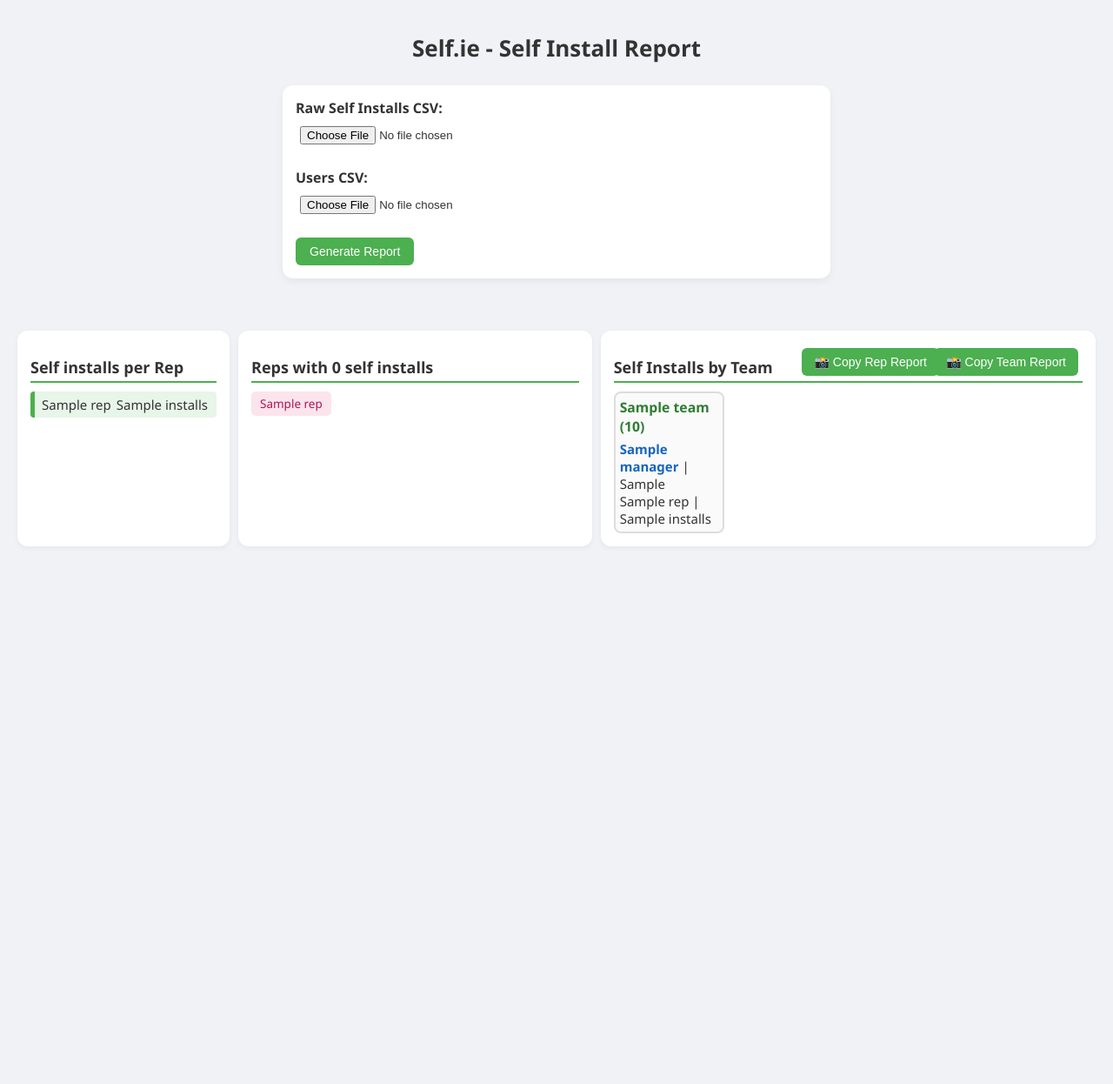
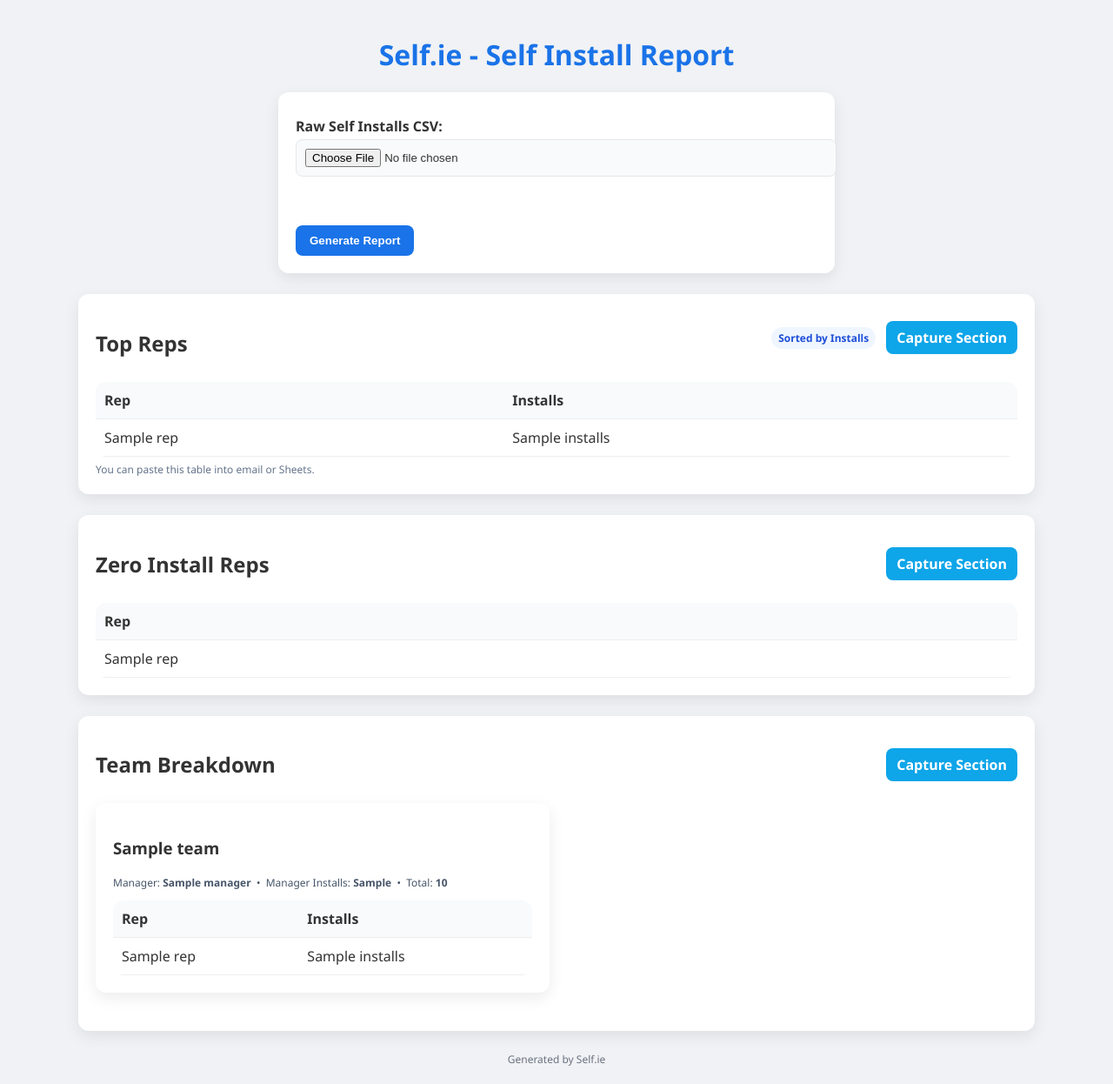
Before and after one commit to daniel-yesa/self.ie, a Flask app: template templates/index.html in a window 1280 px wide. Shown: the whole page at 87% size. Before the commit the page ends 628 px from the top, so only its background shows below. Run offline with Flask 3, Linux system fonts and the light colour scheme; the template is opened without the code that fills it: most values are stand-ins (such as "Sample title", 1, 10 or a date in 2020).

Commit message:
Update index.html

```diff
--- a/templates/index.html
+++ b/templates/index.html
@@ -16,168 +16,148 @@
 
         h1 {
             text-align: center;
-            margin-bottom: 25px;
-            font-size: 26px;
-        }
-
-        h2 {
-            margin-bottom: 10px;
-            border-bottom: 2px solid #4CAF50;
-            padding-bottom: 4px;
-            font-size: 18px;
+            color: #1a73e8;
+            font-weight: 700;
         }
 
         .upload-form {
-            background: white;
-            padding: 15px;
+            background: #fff;
+            padding: 20px;
             border-radius: 12px;
-            margin-bottom: 20px;
-            box-shadow: 0 4px 10px rgba(0,0,0,0.05);
+            box-shadow: 0 6px 18px rgba(0,0,0,0.08);
             max-width: 600px;
-            margin-left: auto;
-            margin-right: auto;
+            margin: 0 auto 24px auto;
         }
 
-        .upload-form label {
-            font-weight: bold;
+        label {
+            display: inline-block;
+            margin: 8px 0 4px;
+            font-weight: 600;
         }
 
-        .upload-form input[type="file"] {
-            margin-top: 5px;
-            padding: 5px;
+        input[type="file"] {
+            display: block;
+            width: 100%;
+            padding: 10px;
+            background: #f9fafb;
+            border: 1px solid #e5e7eb;
+            border-radius: 8px;
         }
 
-        .upload-form button {
-            background: #4CAF50;
+        button[type="submit"] {
+            background: #1a73e8;
             color: white;
             border: none;
-            padding: 8px 16px;
-            font-size: 14px;
-            border-radius: 6px;
+            padding: 10px 16px;
+            border-radius: 8px;
+            margin-top: 12px;
             cursor: pointer;
-            transition: background 0.2s ease-in-out;
+            font-weight: 600;
         }
 
-        .upload-form button:hover {
-            background: #43a047;
+        .error {
+            color: #b91c1c;
+            background: #fee2e2;
+            border: 1px solid #fecaca;
+            padding: 10px;
+            border-radius: 8px;
+            max-width: 600px;
+            margin: 16px auto;
         }
 
-        .report-container {
-            display: grid;
-            grid-template-columns: 0.6fr 1fr 1.4fr;
-            gap: 10px;
-            margin-top: 60px; /* Space for button */
+        .results {
+            max-width: 1100px;
+            margin: 0 auto;
         }
 
-        .section-1,
-        .section-2,
-        .section-3 {
-            background: white;
-            padding: 15px;
+        .section {
+            background: #fff;
+            padding: 20px;
             border-radius: 12px;
-            box-shadow: 0 2px 6px rgba(0,0,0,0.05);
-            font-size: 15px;
-
+            box-shadow: 0 6px 18px rgba(0,0,0,0.08);
+            margin-bottom: 24px;
         }
 
-        /* Top reps highlight */
-        .highlight {
-            border-left: 5px solid #4CAF50;
-            padding: 5px 8px;
-            border-radius: 4px;
-            margin-bottom: 4px;
-            font-weight: 500;
+        .grid {
+            display: grid;
+            grid-template-columns: 1fr 1fr;
+            gap: 16px;
+        }
+
+        table {
+            width: 100%;
+            border-collapse: collapse;
+            border-radius: 12px;
+            overflow: hidden;
+        }
+
+        th, td {
+            padding: 10px;
+            border-bottom: 1px solid #eee;
+            text-align: left;
+        }
+
+        th {
+            background: #f8fafc;
+        }
+
+        .badge {
+            display: inline-block;
+            font-size: 12px;
+            padding: 4px 8px;
+            border-radius: 9999px;
+            background: #eff6ff;
+            color: #1d4ed8;
+            font-weight: 600;
+        }
+
+        .capture-btn {
+            display: inline-block;
+            background: #0ea5e9;
+            color: white;
+            padding: 8px 12px;
+            border-radius: 8px;
+            text-decoration: none;
+            cursor: pointer;
+            font-weight: 600;
+        }
+
+        .controls {
+            display: flex;
+            gap: 12px;
+            margin-bottom: 12px;
+            align-items: center;
+        }
+
+        .spacer {
+            height: 8px;
+        }
+
+        .section-title {
             display: flex;
             justify-content: space-between;
-            padding-right: 10px; /* optional for spacing */
+            align-items: center;
         }
 
-        .highlight.green {
-            background: #e8f5e9;
-        }
-        .highlight.white {
-            background: white;
-            border-left: 5px solid #ccc;
+        .note {
+            font-size: 12px;
+            color: #475569;
         }
 
-        .rep-name {
-            white-space: nowrap;
+        .footer {
+            text-align: center;
+            color: #6b7280;
+            font-size: 12px;
+            margin-top: 24px;
         }
 
-        .rep-installs {
-            text-align: right;
-            min-width: 30px; /* keeps numbers aligned */
+        .download-hint {
+            font-size: 12px;
+            color: #64748b;
+            margin-top: 6px;
         }
 
-        /* Zero installs list */
-        .zero-list {
-            display: flex;
-            flex-wrap: wrap;
-            gap: 8px;
-        }
-
-        .zero-item {
-            background: #fce4ec;
-            color: #ad1457;
-            padding: 5px 10px;
-            border-radius: 5px;
-            font-size: 0.9em;
-            font-weight: 500;
-            white-space: nowrap;
-        }
-
-        /* Team breakdown - 4 columns */
-        .team-grid {
-            display: grid;
-            grid-template-columns: repeat(4, 1fr);
-            gap: 10px;
-        }
-        .team-block {
-            background: #fafafa;
-            padding: 5px;
-            border-radius: 8px;
-            border: 2px solid #ddd;
-        }
-
-        .team-title {
-            font-weight: bold;
-            font-size: 1.05em;
-            color: #2e7d32;
-            margin-bottom: 5px;
-        }
-
-        .team-block strong {
-            color: #1565c0;
-        }
-
-        /* Error message */
-        .error {
-            color: red;
-            text-align: center;
-            font-weight: bold;
-            margin-bottom: 15px;
-        }
-
-        #copyImage1Button,
-        #copyImage2Button {
-            position: absolute;
-            top: 20px;
-            right: 20px;
-            background: #4CAF50;
-            color: white;
-            border: none;
-            padding: 8px 14px;
-            border-radius: 6px;
-            cursor: pointer;
-            font-size: 14px;
-            display: none; /* Hidden by default */
-        }
-        #copyImage1Button:hover,
-        #copyImage2Button:hover {
-            background: #43a047;
-        }
-
-        .report-wrapper {
+        .relative {
             position: relative;
         }
     </style>
@@ -190,8 +170,6 @@
     <form method="POST" enctype="multipart/form-data">
         <label>Raw Self Installs CSV:</label><br>
         <input type="file" name="raw_csv" required><br><br>
-        <label>Users CSV:</label><br>
-        <input type="file" name="users_csv" required><br><br>
         <button type="submit">Generate Report</button>
     </form>
 </div>
@@ -201,146 +179,152 @@
 {% endif %}
 
 {% if report_data %}
-<div class="report-wrapper">
-    <button id="copyImage1Button" style="right: 180px;">📸 Copy Rep Report</button>
-    <button id="copyImage2Button">📸 Copy Team Report</button>
+<div class="results">
 
-    <div class="report-container">
-        <!-- Left Column: Top Reps -->
-        <div class="section-1">
-            <h2>Self installs per Rep</h2>
-            {% for rep in report_data.top_reps %}
-            <div class="highlight {% if loop.index <= 5 %}green{% else %}white{% endif %}">
-                <span class="rep-name">{{ rep.Rep }}</span>
-                <span class="rep-installs">{{ rep.Installs }}</span>
+    <!-- SECTION 1: Top Reps -->
+    <div class="section" id="section1">
+        <div class="section-title">
+            <h2>Top Reps</h2>
+            <div class="controls">
+                <span class="badge">Sorted by Installs</span>
+                <a id="captureTop" class="capture-btn">Capture Section</a>
             </div>
+        </div>
+        <div class="spacer"></div>
+
+        <table>
+            <thead>
+                <tr>
+                    <th>Rep</th>
+                    <th>Installs</th>
+                </tr>
+            </thead>
+            <tbody>
+                {% for row in report_data.top_reps %}
+                <tr>
+                    <td>{{ row.Rep }}</td>
+                    <td>{{ row.Installs }}</td>
+                </tr>
                 {% endfor %}
+            </tbody>
+        </table>
+        <div class="download-hint">You can paste this table into email or Sheets.</div>
     </div>
 
-        <!-- Middle Column: Zero Installs -->
-        <div class="section-2">
-            <h2>Reps with 0 self installs</h2>
-            <div class="zero-list">
+    <!-- SECTION 2: Zero Installs -->
+    <div class="section" id="section2">
+        <div class="section-title">
+            <h2>Zero Install Reps</h2>
+            <a id="captureZero" class="capture-btn">Capture Section</a>
+        </div>
+        <div class="spacer"></div>
+
+        <table>
+            <thead>
+                <tr>
+                    <th>Rep</th>
+                </tr>
+            </thead>
+            <tbody>
                 {% for rep in report_data.zero_reps %}
-                {% if rep and rep|string|lower != 'nan' %}
-                <div class="zero-item">{{ rep }}</div>
-                {% endif %}
+                <tr>
+                    <td>{{ rep }}</td>
+                </tr>
+                {% endfor %}
+            </tbody>
+        </table>
+    </div>
+
+    <!-- SECTION 3: Team Breakdown -->
+    <div class="section" id="section3">
+        <div class="section-title">
+            <h2>Team Breakdown</h2>
+            <a id="captureTeam" class="capture-btn">Capture Section</a>
+        </div>
+        <div class="spacer"></div>
+
+        <div class="grid">
+            {% for team in report_data.team_breakdown %}
+            <div class="section">
+                <h3>{{ team.team }}</h3>
+                <p class="note">Manager: <strong>{{ team.manager }}</strong> &nbsp;•&nbsp; Manager Installs: <strong>{{ team.manager_installs }}</strong> &nbsp;•&nbsp; Total: <strong>{{ team.total }}</strong></p>
+                <table>
+                    <thead>
+                        <tr>
+                            <th>Rep</th>
+                            <th>Installs</th>
+                        </tr>
+                    </thead>
+                    <tbody>
+                        {% for row in team.reps %}
+                        <tr>
+                            <td>{{ row[report_data.top_reps[0].keys()|list|first] if row.get('Rep') is none else row.Rep }}</td>
+                            <td>{{ row.Installs }}</td>
+                        </tr>
+                        {% endfor %}
+                    </tbody>
+                </table>
+            </div>
             {% endfor %}
         </div>
     </div>
 
-        <!-- Right Column: Team Breakdown -->
-        <div class="section-3">
-            <h2>Self Installs by Team</h2>
-            <div class="team-grid">
-                {% for team in report_data.team_breakdown %}
-                <div class="team-block">
-                    <div class="team-title">{{ team.team }} ({{ team.total }})</div>
-                    {% if team.manager and team.manager_installs is not none %}
-                    <div><strong>{{ team.manager }}</strong> | {{ team.manager_installs }}</div>
-                    {% endif %}
-                    {% for rep in team.reps %}
-                    {% if rep["Rep"] != team.manager %}
-                    <div>{{ rep["Rep"] }} | {{ rep.Installs}}</div>
-                    {% endif %}
-                    {% endfor %}
-                </div>
-                {% endfor %}
-            </div>
-        </div>
+    <div class="footer">
+        Generated by Self.ie
     </div>
 </div>
 
 <script>
-document.addEventListener("DOMContentLoaded", function () {
-    // Show buttons only when report exists
-    document.getElementById("copyImage1Button").style.display = "inline-block";
-    document.getElementById("copyImage2Button").style.display = "inline-block";
-
-    const copyTopButton = document.getElementById("copyImage1Button");
-    const copyBottomButton = document.getElementById("copyImage2Button");
-
-    const section1 = document.querySelector(".section-1");
-    const section2 = document.querySelector(".section-2");
-    const section3 = document.querySelector(".section-3");
-
-    function copyElementAsImage(element, button) {
-        button.style.visibility = "hidden"; // Hide button in screenshot
-        html2canvas(element, {
-            backgroundColor: null,
-            scale: 3 // Higher scale for better readability
-        }).then(canvas => {
-            canvas.toBlob(blob => {
-                navigator.clipboard.write([
-                    new ClipboardItem({ 'image/png': blob })
-                ]).then(() => {
-                    button.style.backgroundColor = "#2e7d32"; // Temporary success color
-                    setTimeout(() => button.style.backgroundColor = "#4CAF50", 1000);
-                    button.style.visibility = "visible";
-                }).catch(err => {
-                    console.error("Clipboard copy failed", err);
-                    button.style.visibility = "visible";
-                });
-            });
+document.addEventListener('DOMContentLoaded', function() {
+    function captureAndDownload(elementId, filename) {
+        const element = document.getElementById(elementId);
+        html2canvas(element).then(canvas => {
+            const link = document.createElement('a');
+            link.download = filename;
+            link.href = canvas.toDataURL();
+            link.click();
         });
     }
 
-    if (copyTopButton && section1 && section2) {
-        copyTopButton.addEventListener("click", function () {
-            const tempContainer = document.createElement("div");
-
-            // Same base look as report-container but only 2 columns
-            tempContainer.style.display = "grid";
-            tempContainer.style.gridTemplateColumns = "0.6fr 1fr"; // remove the 3rd column
-            tempContainer.style.gap = "10px";
-            tempContainer.style.background = "white";
-            tempContainer.style.width =
-                section1.offsetWidth + section2.offsetWidth + 10 + "px";
-
-            // Clone and append sections
-            tempContainer.appendChild(section1.cloneNode(true));
-            tempContainer.appendChild(section2.cloneNode(true));
-
-            // Hide offscreen
-            tempContainer.style.position = "absolute";
-            tempContainer.style.left = "-9999px";
-            document.body.appendChild(tempContainer);
-
-            // Screenshot the container
-            copyElementAsImage(tempContainer, copyTopButton);
-
-            setTimeout(() => tempContainer.remove(), 500);
+    const capTop = document.getElementById('captureTop');
+    if (capTop) {
+        capTop.addEventListener('click', function() {
+            captureAndDownload('section1', 'top_reps.png');
         });
     }
 
-    if (copyBottomButton && section3) {
-        copyBottomButton.addEventListener("click", function () {
-            // Clone section-3 for snippet
-            const section3Clone = section3.cloneNode(true);
-
-            // Force 5 columns in snippet
-            const teamGrid = section3Clone.querySelector(".team-grid");
-            if (teamGrid) {
-                teamGrid.style.gridTemplateColumns = "repeat(5, 1fr)";
-                teamGrid.style.gap = "10px";
+    const capZero = document.getElementById('captureZero');
+    if (capZero) {
+        capZero.addEventListener('click', function() {
+            captureAndDownload('section2', 'zero_reps.png');
+        });
     }
 
-            // Style container
-            section3Clone.style.background = "white";
-            section3Clone.style.position = "absolute";
-            section3Clone.style.left = "-9999px";
+    const capTeam = document.getElementById('captureTeam');
+    if (capTeam) {
+        capTeam.addEventListener('click', function() {
+            const section3 = document.getElementById('section3');
+            const section3Clone = section3.cloneNode(true);
+            const cards = section3Clone.querySelectorAll('.grid > .section');
+            cards.forEach(card => {
+                card.style.pageBreakInside = 'avoid';
+                card.style.marginBottom = '12px';
+            });
+            section3Clone.style.background = '#fff';
+            section3Clone.style.padding = '20px';
+            section3Clone.style.borderRadius = '12px';
+            section3Clone.style.boxShadow = 'none';
+            section3Clone.style.position = 'relative';
             document.body.appendChild(section3Clone);
-
-            // Capture screenshot
-            copyElementAsImage(section3Clone, copyBottomButton);
-
-            // Cleanup
+            html2canvas(section3Clone).then(canvas => {
+                const link = document.createElement('a');
+                link.download = 'team_breakdown.png';
+                link.href = canvas.toDataURL();
+                link.click();
+            });
             setTimeout(() => section3Clone.remove(), 500);
         });
     }
-
-
-
 });
 </script>
 {% endif %}
```
Lines whose indentation alone changed are shown as unchanged.
